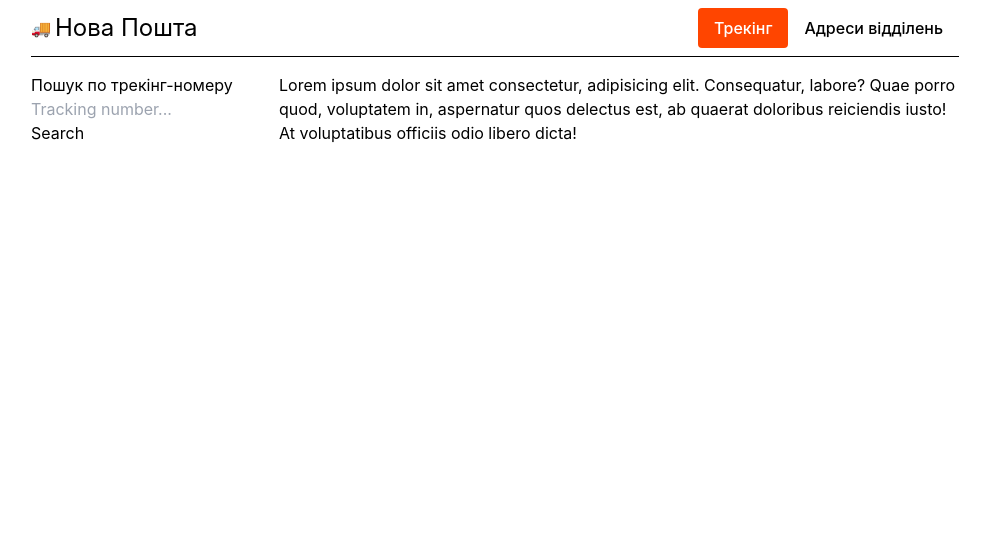
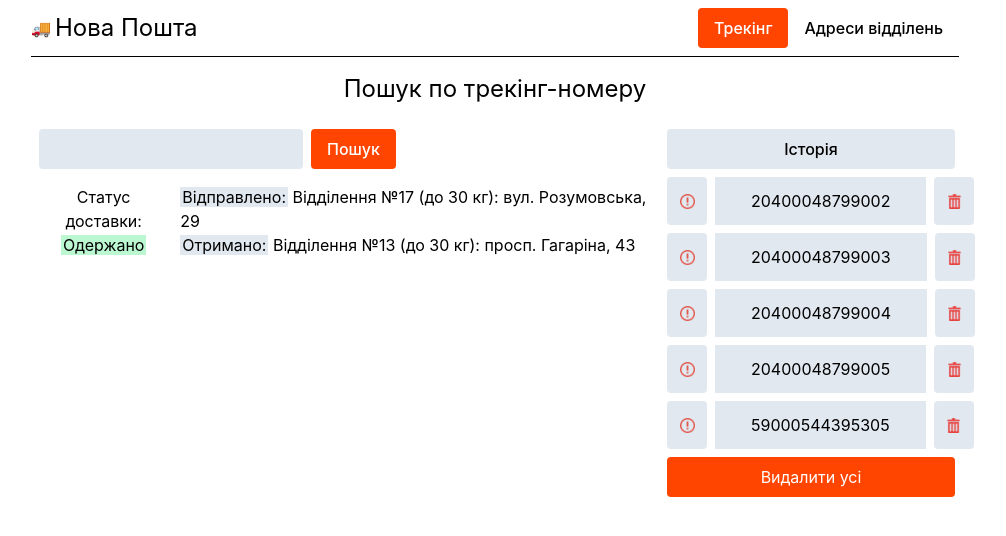
Before and after one commit to cyanidium1/nova-poshta-app, a React (Create React App) app: page / in a window 1280 px wide. Shown: the top 536 px of the page, without its empty margins (145-1151 px from the left). Built offline with nearby package versions, Linux system fonts and the light colour scheme.

Commit message:
adaptive, logic, no api
90% of tracking ready

```diff
--- a/src/api/npAPI.js
+++ b/src/api/npAPI.js
@@ -0,0 +1 @@
+const APIkey = "89301ad477e2d7083bc3979ca065aba0";
--- a/src/components/App.jsx
+++ b/src/components/App.jsx
@@ -13,7 +13,7 @@
           <span className="mr-1" role="img" aria-label="truck icon">
             🚚
           </span>{" "}
-          <p className="hidden text-2xl sm:block">Нова Пошта</p>
+          <p className="hidden text-2xl min-[465px]:block">Нова Пошта</p>
         </div>
         <Navigation />
       </Header>
--- a/src/components/History/History.jsx
+++ b/src/components/History/History.jsx
@@ -1,14 +1,56 @@
 import React from "react";
+import Item from "../Item/Item";
+const list = [
+  "20400048799002",
 
-const History = () => {
+  "20400048799003",
+
+  "20400048799004",
+
+  "20400048799005",
+
+  "59000544395305",
+];
+
+// const deleteItem = id => {
+//   updContacts(prevState => {
+//     return prevState.filter(el => el.id !== id);
+//   });
+// };
+
+// const addItem = (name, tel) => {
+//   const isExist = contacts.find(
+//     e => e.name.toLocaleLowerCase() === name.toLocaleLowerCase()
+//   );
+//   if (isExist) {
+//     alert('Already exists');
+//     return;
+//   }
+
+const History = ({ updSearch }) => {
   return (
-    <div>
-      <p>
-        Lorem ipsum dolor sit amet consectetur, adipisicing elit. Consequatur,
-        labore? Quae porro quod, voluptatem in, aspernatur quos delectus est, ab
-        quaerat doloribus reiciendis iusto! At voluptatibus officiis odio libero
-        dicta!
-      </p>
+    <div className="sm:max-w-[300px] p-2 ">
+      {list && (
+        <div className="">
+          <h3 className="bg-slate-200 rounded p-2 text-center font-medium w-[288px] mx-auto">
+            Історія
+          </h3>
+
+          <ul>
+            {list.map((el) => (
+              <li
+                className="cursor-pointer hover:bg-slate-100"
+                onClick={() => updSearch(el)}
+              >
+                <Item el={el} key={el.id} deleteItem={"deleteItem"} />
+              </li>
+            ))}
+          </ul>
+          <p className="bg-orangered text-white rounded p-2 text-center w-[288px] mx-auto cursor-pointer hover:bg-orange-400 duration-300">
+            Видалити усі
+          </p>
+        </div>
+      )}
     </div>
   );
 };
--- /dev/null
+++ b/src/components/Information/Information.jsx
@@ -0,0 +1,24 @@
+import React from "react";
+
+const Information = () => {
+  return (
+    <div className="sm:flex p-2 mx-auto sm:mx-0 sm:max-w-none max-w-[300px]">
+      <div className="w-fit mx-auto sm:mx-0 flex sm:block text-center">
+        <p>Статус доставки: </p>
+        <span className="bg-green-200 px-[2px]">Одержано</span>
+      </div>
+      <div className="ml-3">
+        <p className="my-2 sm:my-0">
+          <span className="bg-slate-200 px-[2px]">Відправлено:</span> Відділення
+          №17 (до 30 кг): вул. Розумовська, 29
+        </p>
+        <p className="my-2 sm:my-0">
+          <span className="bg-slate-200 px-[2px]">Отримано:</span> Відділення
+          №13 (до 30 кг): просп. Гагаріна, 43
+        </p>
+      </div>
+    </div>
+  );
+};
+
+export default Information;
--- /dev/null
+++ b/src/components/Item/Item.jsx
@@ -0,0 +1,45 @@
+import im from "../../images/1.png";
+import del from "../../images/del.png";
+import { useState } from "react";
+
+const Item = ({ el, deleteItem }) => {
+  const [state, changeState] = useState({
+    backgroundColor: "#e2e8f0",
+  });
+  return (
+    <div className="flex space-x-2 my-2 mx-auto w-fit">
+      <button
+        className="bg-slate-200 flex justify-center items-center rounded w-10"
+        onClick={() => {
+          if (state.fontWeight === 400) {
+            changeState({
+              backgroundColor: "#ff4500",
+              color: "white",
+            });
+          } else {
+            changeState({
+              backgroundColor: "#e2e8f0",
+              fontWeight: 400,
+              color: "black",
+            });
+          }
+        }}
+      >
+        <img src={im} width="15px" alt="pic" />
+      </button>
+      <p className="p-3 px-9" style={state}>
+        {el}
+      </p>
+      <button
+        className="bg-slate-200 flex justify-center items-center rounded w-10"
+        onClick={(e) => {
+          deleteItem(el);
+        }}
+      >
+        <img src={del} width="15px" alt="pic" />
+      </button>
+    </div>
+  );
+};
+
+export default Item;
--- a/src/components/SearchForm/SearchForm.jsx
+++ b/src/components/SearchForm/SearchForm.jsx
@@ -1,8 +1,13 @@
-import React, { useState } from "react";
+import React, { useEffect, useState } from "react";
 
-function SearchForm() {
+function SearchForm({ search, updSearch }) {
   const [searchTerm, setSearchTerm] = useState("");
-  const [searchResults, setSearchResults] = useState([]);
+
+  useEffect(() => {
+    if (search) {
+      setSearchTerm(search);
+    }
+  }, [search]);
 
   const handleInputChange = (e) => {
     setSearchTerm(e.target.value);
@@ -10,22 +15,27 @@
 
   const handleSubmit = (e) => {
     e.preventDefault();
-    // Here, you can perform your search logic, e.g., fetching data from an API
-    // For this example, we'll just update the searchResults state with the searchTerm
-    setSearchResults([searchTerm]);
+    updSearch(searchTerm);
   };
 
   return (
-    <div>
-      <h1>Пошук по трекінг-номеру</h1>
-      <form onSubmit={handleSubmit}>
-        <input
-          type="text"
-          placeholder="Tracking number..."
-          value={searchTerm}
-          onChange={handleInputChange}
-        />
-        <button type="submit">Search</button>
+    <div className="sm:w-3/5">
+      <form className="p-2" onSubmit={handleSubmit}>
+        <div className="mx-auto w-fit sm:mx-0 sm:w-full flex">
+          <input
+            className="outline-none rounded p-2 bg-slate-200"
+            type="text"
+            // placeholder="Tracking number..."
+            value={searchTerm}
+            onChange={handleInputChange}
+          />
+          <button
+            className="bg-orangered font-medium py-2 px-4 rounded text-white ml-2 hover:bg-orange-500 duration-300"
+            type="submit"
+          >
+            Пошук
+          </button>
+        </div>
       </form>
     </div>
   );
--- a/src/pages/Home.jsx
+++ b/src/pages/Home.jsx
@@ -1,11 +1,26 @@
+import { useEffect, useState } from "react";
 import History from "../components/History/History";
+import Information from "../components/Information/Information";
 import SearchForm from "../components/SearchForm/SearchForm";
 
 export const Home = () => {
+  const [history, updHistory] = useState();
+  const [search, updSearch] = useState();
+
+  useEffect(() => {
+    // console.log(search);
+  }, [search]);
+
   return (
-    <main className="sm:flex">
-      <SearchForm />
-      <History />
+    <main>
+      <h3 className="text-2xl text-center pb-4">Пошук по трекінг-номеру</h3>
+      <div className="sm:flex justify-between">
+        <div>
+          <SearchForm updSearch={updSearch} search={search} />
+          <Information />
+        </div>
+        <History updSearch={updSearch} />
+      </div>
     </main>
   );
 };
--- a/tailwind.config.js
+++ b/tailwind.config.js
@@ -2,7 +2,11 @@
 module.exports = {
   content: ["./src/**/*.{js,jsx,ts,tsx}"],
   theme: {
-    extend: {},
+    extend: {
+      colors: {
+        orangered: "#ff4500",
+      },
+    },
   },
   plugins: [],
 };
```
Also changed, not shown: src/images/1.png (added), src/images/del.png (added).
